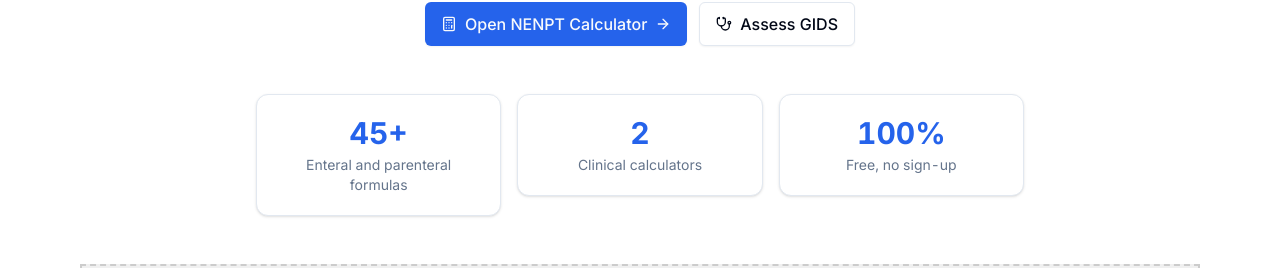
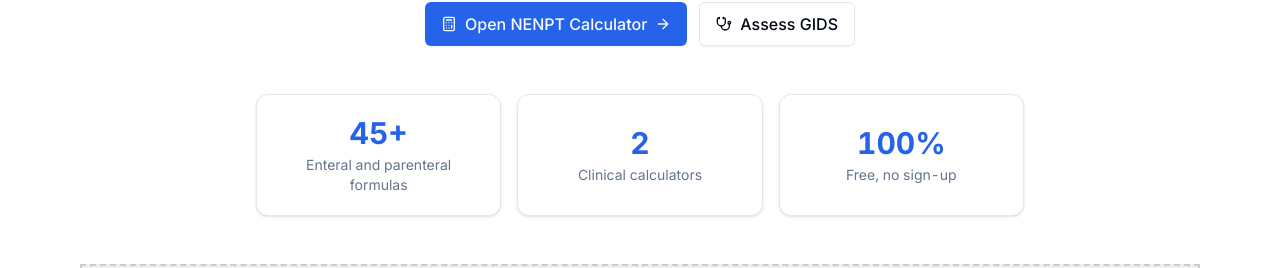
Before and after one commit to haroldofalcao/calculadoraenteralparenteral, a React (Vite) app: page / in a window 1280 px wide. Shown: the part 393-661 px from the top of the page. Built offline with nearby package versions, Linux system fonts and the light colour scheme; no server answers; the database is empty.

Commit message:
feat(home): improve layout and styling of stats section for better presentation

```diff
--- a/src/pages/Home/index.jsx
+++ b/src/pages/Home/index.jsx
@@ -217,10 +217,10 @@ function Home() {
 					</FadeIn>
 
 					{/* Stats */}
-					<Stagger className="mx-auto mt-12 grid max-w-3xl grid-cols-1 gap-4 sm:grid-cols-3">
+					<Stagger className="mx-auto mt-12 grid max-w-3xl grid-cols-1 items-stretch gap-4 sm:grid-cols-3">
 						{stats.map((s) => (
-							<StaggerItem key={s.label}>
-								<div className="rounded-xl border border-border bg-card p-5 shadow-sm">
+							<StaggerItem key={s.label} className="h-full">
+								<div className="flex h-full flex-col items-center justify-center rounded-xl border border-border bg-card p-5 text-center shadow-sm">
 									<div className="text-3xl font-bold tabular-nums text-primary">
 										{s.value}
 									</div>
```
